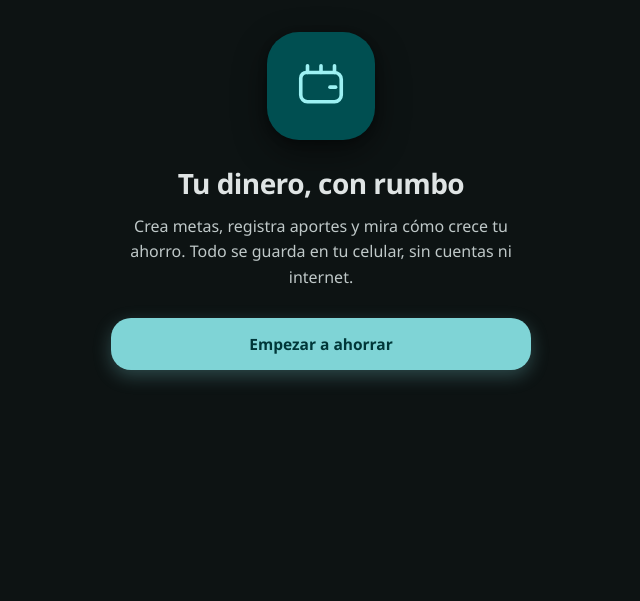
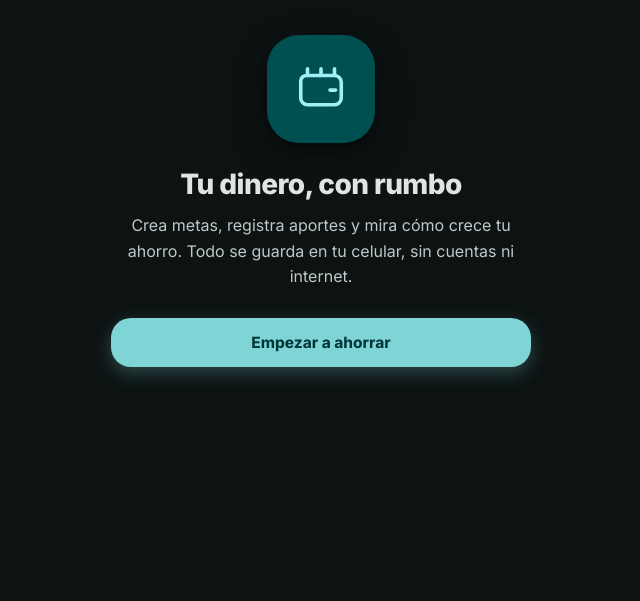
Before and after one commit to JesusJK0915/ahorro, a plain HTML site: page twa/app/src/main/assets/index.html in a window 1280 px wide. Shown: the part 199-800 px from the top of the page, without its empty margins (319-959 px from the left). Drawn offline with Linux system fonts and the light colour scheme.

Commit message:
feat: tipografia Inter embebida offline (v1.1.1)

```diff
--- a/app.js
+++ b/app.js
@@ -23,7 +23,7 @@ const reduceMotion = matchMedia("(prefers-reduced-motion: reduce)");
 const TINTS = ["#00696b", "#8a5a00", "#7a4e9c", "#a03a2e", "#00658e"];
 // Versionado: cuando el parche llega a 9, sube el número del medio y reinicia en 0.
 // Ej: 1.0.9 -> 1.1.0 -> 1.1.1 ... -> 1.1.9 -> 1.2.0
-const APP_VERSION = "1.1.0";
+const APP_VERSION = "1.1.1";
 // Cambia esta URL por la de tu version.json publicado (GitHub Pages, etc.)
 const UPDATE_URL = "https://JesusJK0915.github.io/ahorro/version.json";
 const pctOf = (g) => (g.target > 0 ? clamp((g.saved / g.target) * 100, 0, 100) : 0);
--- a/styles.css
+++ b/styles.css
@@ -1,3 +1,21 @@
+/* ============ tipografía Inter (embebida en el APK, funciona offline) ============ */
+@font-face {
+  font-family: "Inter";
+  font-style: normal;
+  font-weight: 100 900;
+  font-display: swap;
+  src: url("./fonts/Inter-latin.woff2") format("woff2");
+  unicode-range: U+0000-00FF, U+0131, U+0152-0153, U+02BB-02BC, U+02C6, U+02DA, U+02DC, U+0304, U+0308, U+0329, U+2000-206F, U+20AC, U+2122, U+2191, U+2193, U+2212, U+2215, U+FEFF, U+FFFD;
+}
+@font-face {
+  font-family: "Inter";
+  font-style: normal;
+  font-weight: 100 900;
+  font-display: swap;
+  src: url("./fonts/Inter-latin-ext.woff2") format("woff2");
+  unicode-range: U+0100-02BA, U+02BD-02C5, U+02C7-02CC, U+02CE-02D7, U+02DD-02FF, U+0304, U+0308, U+0329, U+1D00-1DBF, U+1E00-1E9F, U+1EF2-1EFF, U+2020, U+20A0-20AB, U+20AD-20C4, U+2113, U+2C60-2C7F, U+A720-A7FF;
+}
+
 /* ============ Material 3 Expressive · tokens ============ */
 :root {
   color-scheme: dark;
@@ -73,7 +91,7 @@ html, body { height: 100%; }
 
 body {
   margin: 0;
-  font-family: "Segoe UI Variable Display", "Segoe UI", Roboto, system-ui, -apple-system, "Helvetica Neue", sans-serif;
+  font-family: "Inter", system-ui, -apple-system, "Roboto", sans-serif;
   background: var(--surface);
   color: var(--on-surface);
   -webkit-tap-highlight-color: transparent;
--- a/twa/app/src/main/assets/app.js
+++ b/twa/app/src/main/assets/app.js
@@ -23,7 +23,7 @@ const reduceMotion = matchMedia("(prefers-reduced-motion: reduce)");
 const TINTS = ["#00696b", "#8a5a00", "#7a4e9c", "#a03a2e", "#00658e"];
 // Versionado: cuando el parche llega a 9, sube el número del medio y reinicia en 0.
 // Ej: 1.0.9 -> 1.1.0 -> 1.1.1 ... -> 1.1.9 -> 1.2.0
-const APP_VERSION = "1.1.0";
+const APP_VERSION = "1.1.1";
 // Cambia esta URL por la de tu version.json publicado (GitHub Pages, etc.)
 const UPDATE_URL = "https://JesusJK0915.github.io/ahorro/version.json";
 const pctOf = (g) => (g.target > 0 ? clamp((g.saved / g.target) * 100, 0, 100) : 0);
--- a/twa/app/src/main/assets/styles.css
+++ b/twa/app/src/main/assets/styles.css
@@ -1,3 +1,21 @@
+/* ============ tipografía Inter (embebida en el APK, funciona offline) ============ */
+@font-face {
+  font-family: "Inter";
+  font-style: normal;
+  font-weight: 100 900;
+  font-display: swap;
+  src: url("./fonts/Inter-latin.woff2") format("woff2");
+  unicode-range: U+0000-00FF, U+0131, U+0152-0153, U+02BB-02BC, U+02C6, U+02DA, U+02DC, U+0304, U+0308, U+0329, U+2000-206F, U+20AC, U+2122, U+2191, U+2193, U+2212, U+2215, U+FEFF, U+FFFD;
+}
+@font-face {
+  font-family: "Inter";
+  font-style: normal;
+  font-weight: 100 900;
+  font-display: swap;
+  src: url("./fonts/Inter-latin-ext.woff2") format("woff2");
+  unicode-range: U+0100-02BA, U+02BD-02C5, U+02C7-02CC, U+02CE-02D7, U+02DD-02FF, U+0304, U+0308, U+0329, U+1D00-1DBF, U+1E00-1E9F, U+1EF2-1EFF, U+2020, U+20A0-20AB, U+20AD-20C4, U+2113, U+2C60-2C7F, U+A720-A7FF;
+}
+
 /* ============ Material 3 Expressive · tokens ============ */
 :root {
   color-scheme: dark;
@@ -73,7 +91,7 @@ html, body { height: 100%; }
 
 body {
   margin: 0;
-  font-family: "Segoe UI Variable Display", "Segoe UI", Roboto, system-ui, -apple-system, "Helvetica Neue", sans-serif;
+  font-family: "Inter", system-ui, -apple-system, "Roboto", sans-serif;
   background: var(--surface);
   color: var(--on-surface);
   -webkit-tap-highlight-color: transparent;
```
Also changed, not shown: twa/app/src/main/assets/fonts/Inter-latin-ext.woff2 (added), twa/app/src/main/assets/fonts/Inter-latin.woff2 (added).
